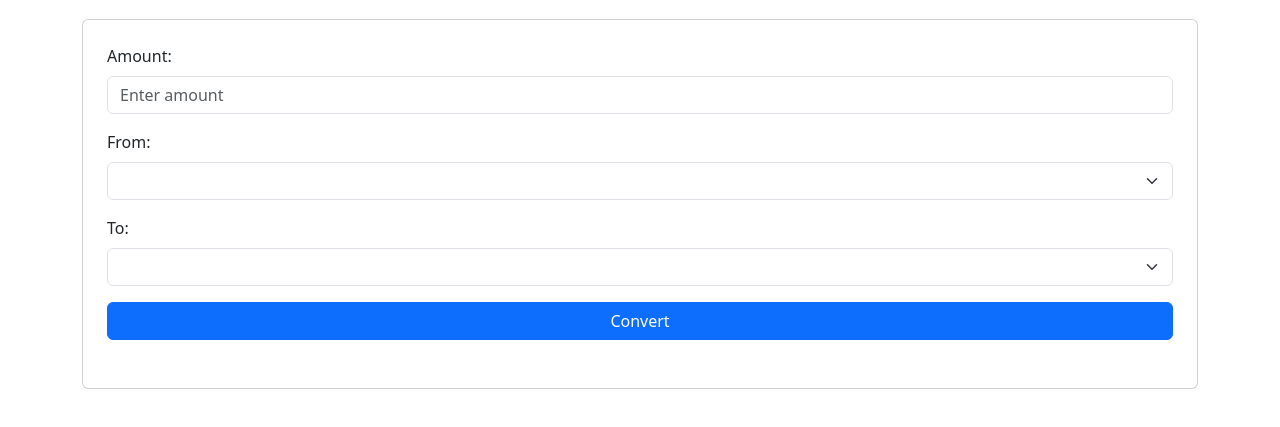
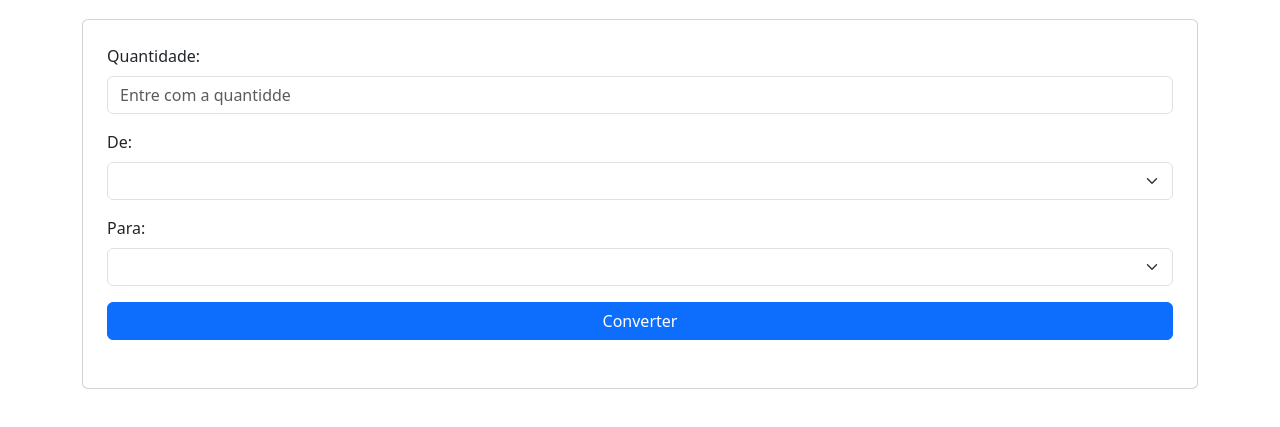
Before and after one commit to miguelamaral254/atv-mobile1, a plain HTML site: page index.html in a window 1280 px wide. Shown: the part 101-528 px from the top of the page. Drawn offline with nearby package versions, Linux system fonts and the light colour scheme; no server answers.

Commit message:
update
add ptbr

```diff
--- a/index.html
+++ b/index.html
@@ -11,18 +11,18 @@
         <h1 class="text-center mb-4">Currency Converter</h1>
         <div class="card p-4">
             <div class="mb-3">
-                <label for="amount" class="form-label">Amount:</label>
-                <input type="number" class="form-control" id="amount" placeholder="Enter amount">
+                <label for="amount" class="form-label">Quantidade:</label>
+                <input type="number" class="form-control" id="amount" placeholder="Entre com a quantidde">
             </div>
             <div class="mb-3">
-                <label for="fromCurrency" class="form-label">From:</label>
+                <label for="fromCurrency" class="form-label">De:</label>
                 <select class="form-select" id="fromCurrency"></select>
             </div>
             <div class="mb-3">
-                <label for="toCurrency" class="form-label">To:</label>
+                <label for="toCurrency" class="form-label">Para:</label>
                 <select class="form-select" id="toCurrency"></select>
             </div>
-            <button id="convert" class="btn btn-primary w-100">Convert</button>
+            <button id="convert" class="btn btn-primary w-100">Converter</button>
             <div id="result" class="text-center mt-4"></div>
         </div>
     </div>
```
